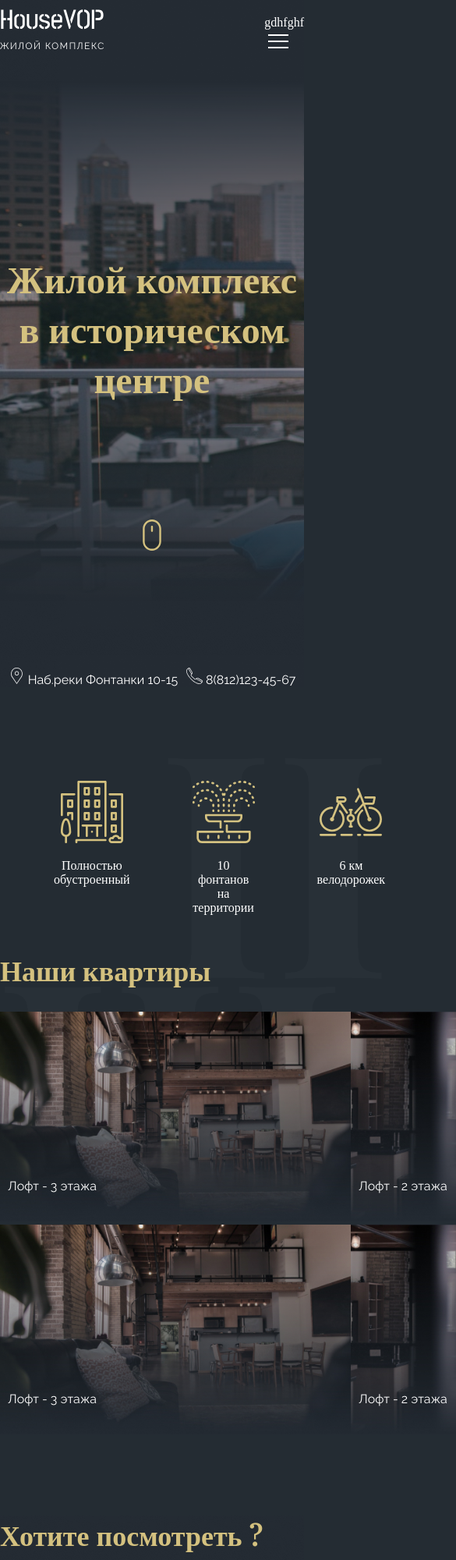
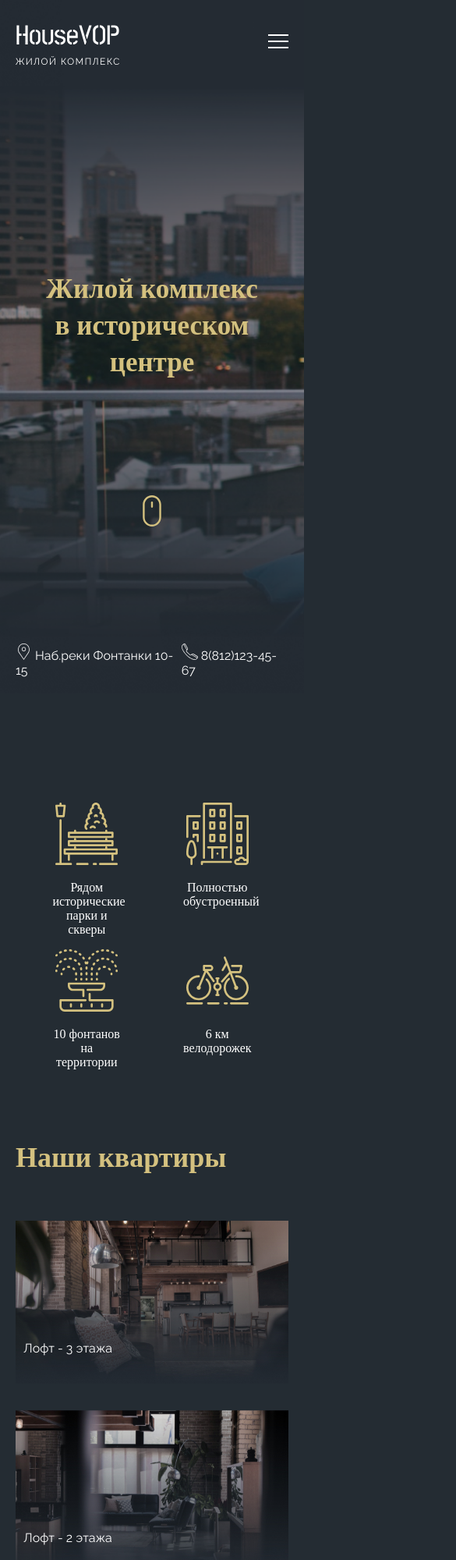
Before and after one commit to Omurlan/HouseVop, a plain HTML site: page index.html in a window 390 px wide. Shown: the top 2000 px of the page at 78% size, 585 px wide, since content can reach past the window. Drawn offline with nearby package versions, Linux system fonts and the light colour scheme.

Commit message:
first commit

```diff
--- a/css/style.css
+++ b/css/style.css
@@ -12,11 +12,13 @@ body {
 /* Header */
 
 .header {
-    background:url('../img/Rectangle.png');
+    background:url('../img/Rectangle.png') no-repeat;
+    background-size: cover;
 }
 
 .container {
     max-width: 960px;
+    padding: 20px;
     margin: 0 auto;
 }
 
@@ -49,9 +51,9 @@ body {
 .head-welcome-title {
     font-size: 48px;
     text-align: center;
+    flex-wrap: wrap;
     font-family: 'Playfair Display', serif;
     color: #D4C17F;
-
 }
 
 .header-mouse {
@@ -76,9 +78,10 @@ body {
 }
 
 .first-section__places {
+    position: relative;
     display: flex;
+    flex-wrap: wrap;
     justify-content: center;
-    position: relative;
 
 }
 
@@ -89,8 +92,8 @@ body {
 
 .img-absolute {
     position: absolute;
-    right: -100px;
-    top: -30px;
+
+
 }
 
 
@@ -98,6 +101,13 @@ body {
 
 .second-section {
     position: relative;
+    flex-wrap: wrap;
+}
+
+.second-section__gallery {
+    display: flex;
+    justify-content: center;
+    flex-wrap: wrap;
 }
 
 .second-section h2 {
@@ -120,6 +130,7 @@ body {
 .second-section__gallery-1, .second-section__gallery-2 {
     display: flex;
     justify-content: space-between;
+    flex-wrap: wrap;
 }
 
 .gallery-1__item, .gallery-2__item {
@@ -138,7 +149,8 @@ body {
 /* Footer */
 
 .footer {
-    background: url('../img/Rectangle%20(3).jpg');
+    background: url('../img/Rectangle%20(3).jpg') no-repeat;
+    background-size: cover;
     height: 450px;;
     margin-top: 100px;
 
@@ -161,9 +173,9 @@ body {
 
 }
 
-.right-side {
+/* .right-side {
     width: 50%;
-}
+} */
 
 .inputs-1 {
     display: flex;
@@ -191,6 +203,7 @@ body {
 
 .inputs-2 {
     display: flex;
+    flex-wrap: wrap;
 }
 
 .info {
@@ -278,6 +291,47 @@ body {
     right: 0;
 }
 
+@media screen and (max-width: 990px) {
+    .footer-text {
+        flex-wrap: wrap;
+    }
+    .left-side {
+        width: 80%;
+    }
+}
+
+@media screen and (max-width: 900px) {
+    .second-section__gallery-1, .second-section__gallery-2 {
+        justify-content: center;
+    }
+    .second-section__gallery img {
+        margin-top: 30px;
+        max-width: 100%;
+    }
+}
+
+@media screen and (max-width: 742px) {
+    .first-section__places_item{
+        width: 25%;
+    }
+}
+
+@media screen and (max-width: 590px) {
+    .inputs-1 {
+        flex-wrap: wrap;
+        justify-content: center;
+    }
+    .inputs-2 {
+        justify-content: center;
+    }
+}
+
+@media screen and (max-width: 405px) {
+    .head-welcome-title {
+        font-size: 35px;
+    }
+}
+
 
 /* Hamburger menu end */
 
--- a/index.html
+++ b/index.html
@@ -27,7 +27,6 @@
                                     <li class="navbar-item">Контакты</li>
                                 </ul>
                             </div>
-                            gdhfghf
                         </div>
                     </div>
                     <div class="head-welcome">
@@ -66,7 +65,7 @@
                         <div class="first-section__places_item">
                             <img src="img/bicycle.svg">
                             <p>6 км<br>велодорожек</p>
-                            <img src="img/II.png" class="img-absolute">
+                            <!-- <img src="img/II.png" class="img-absolute"> -->
                         </div>
                     </div>
                 </div>
@@ -77,7 +76,7 @@
                 <div class="container">
                     <h2>Наши квартиры</h2>
                     <div class="second-section__gallery">
-                        <img src="img/III.png" class="img-absolute-2">
+                        <!-- <img src="img/III.png" class="img-absolute-2"> -->
                         <div class="second-section__gallery-1">
                             <div class="gallery-1__item">
                                 <img src="img/apartmens/Rectangle%20(1).jpg">
```
